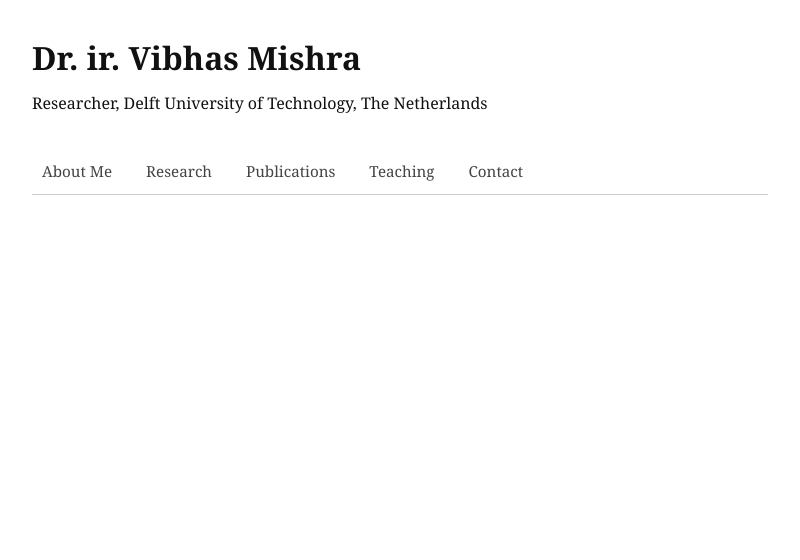
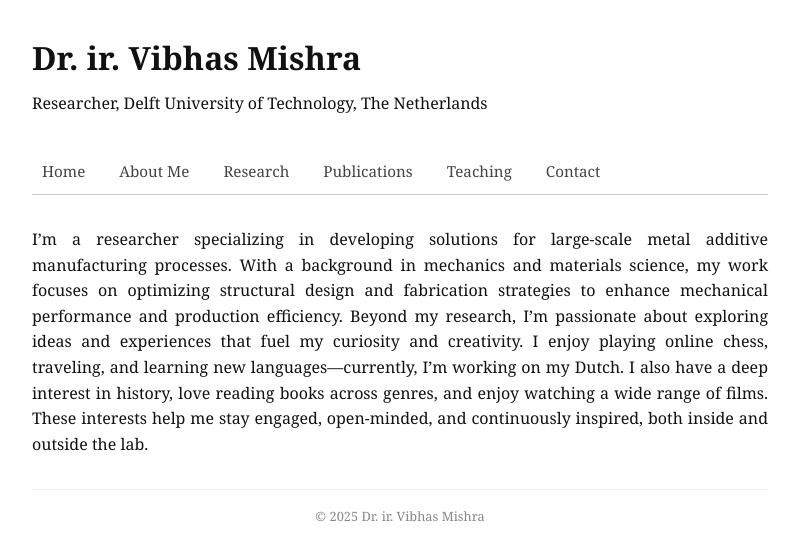
Before and after one commit to tovibhas1110/AcademicWeb, a React (Create React App) app: page /AcademicWeb/About in a window 1280 px wide. Shown: the top 560 px of the page, without its empty margins (240-1040 px from the left). Built offline with nearby package versions, Linux system fonts and the light colour scheme.

Commit message:
Update website content

```diff
--- /dev/null
+++ b/src/About.jsx
@@ -0,0 +1,31 @@
+// src/pages/Home.jsx
+import { Link } from "react-router-dom";
+import './AcademicWebsite.css';
+
+function About() {
+  return (
+    <div className="max-w-3xl mx-auto px-6 py-12 text-gray-900 font-serif">
+      <main className="space-y-12">
+        <section id="about">
+          <div className="flex flex-col sm:flex-row sm:items-start gap-6">
+            <p align="justify">
+              I’m a researcher specializing in developing solutions for large-scale metal additive manufacturing processes.
+              With a background in mechanics and materials science, my work focuses on optimizing structural design and fabrication strategies to enhance mechanical performance and production efficiency.
+              Beyond my research, I’m passionate about exploring ideas and experiences that fuel my curiosity and creativity.
+              I enjoy playing online chess, traveling, and learning new languages—currently, I’m working on my Dutch.
+              I also have a deep interest in history, love reading books across genres, and enjoy watching a wide range of films.
+              These interests help me stay engaged, open-minded, and continuously inspired, both inside and outside the lab.
+            </p>
+
+          </div>
+        </section>
+      </main>
+
+      <footer className="mt-12 text-sm text-center text-gray-500 border-t pt-6">
+        &copy; 2025 Dr. ir. Vibhas Mishra
+      </footer>
+    </div>
+  );
+}
+
+export default About;
--- a/src/AcademicWebsite.css
+++ b/src/AcademicWebsite.css
@@ -205,7 +205,7 @@
 }
 
 .image-grid img:hover {
-  transform: scale(2);
+  transform: scale(1.2);
 }
 
 /* Basic link appearance for non-Tailwind links */
--- a/src/App.js
+++ b/src/App.js
@@ -2,12 +2,14 @@
 import {useEffect} from "react";
 import { BrowserRouter, Routes, Route } from "react-router-dom";
 import StressBasedScrollStory from "./story1";
-import About from "./Home";
+import About from "./About";
+import Home from "./Home";
 import Navbar from "./Navbar";
 import Research from "./Research";
 import Teaching from "./Teaching";
 import Publications from "./Publications";
 import Contact from "./Contact";
+import { Link } from "react-router-dom";
 
 
 
@@ -26,13 +28,15 @@
       <p className="text-lg text-gray-700">Researcher, Delft University of Technology, The Netherlands</p>
       </header>
     </div>
+
     <Navbar />
       <Routes>
-        <Route path="/About" element={<About />} />
-        <Route path="/Research" element={<Research />} />
-        <Route path="/Publications" element={<Publications />} />
-        <Route path="/Teaching" element={<Teaching />} />
-        <Route path="/Contact" element={<Contact />} />
+        <Route path="/AcademicWeb/" element={<Home />} />
+        <Route path="/AcademicWeb/About" element={<About />} />
+        <Route path="/AcademicWeb/Research" element={<Research />} />
+        <Route path="/AcademicWeb/Publications" element={<Publications />} />
+        <Route path="/AcademicWeb/Teaching" element={<Teaching />} />
+        <Route path="/AcademicWeb/Contact" element={<Contact />} />
       </Routes>
     </BrowserRouter>
 
--- a/src/Home.jsx
+++ b/src/Home.jsx
@@ -4,20 +4,10 @@
 
 function Home() {
   return (
+
     <div className="max-w-3xl mx-auto px-6 py-12 text-gray-900 font-serif">
       <main className="space-y-12">
         <section id="about">
-          <div className="flex flex-col sm:flex-row sm:items-start gap-6">
-            <p align="justify">
-              I’m a researcher specializing in developing solutions for large-scale metal additive manufacturing processes.
-              With a background in mechanics and materials science, my work focuses on optimizing structural design and fabrication strategies to enhance mechanical performance and production efficiency.
-              Beyond my research, I’m passionate about exploring ideas and experiences that fuel my curiosity and creativity.
-              I enjoy playing online chess, traveling, and learning new languages—currently, I’m working on my Dutch.
-              I also have a deep interest in history, love reading books across genres, and enjoy watching a wide range of films.
-              These interests help me stay engaged, open-minded, and continuously inspired, both inside and outside the lab.
-            </p>
-
-          </div>
           <div className="image-grid">
             <img src={`${process.env.PUBLIC_URL}/images/defence.jpeg`} alt="In the lab" />
             <img src={`${process.env.PUBLIC_URL}/images/degree.jpeg`} alt="Playing chess" />
--- a/src/Navbar.jsx
+++ b/src/Navbar.jsx
@@ -5,11 +5,12 @@
   return (
 
     <nav style={{ padding: "10px", borderBottom: "1px solid #ccc" }}>
-      <Link to="/About" style={{ marginRight: "10px" }}>About Me</Link>
-      <Link to="/Research" style={{ marginRight: "10px" }}>Research</Link>
-      <Link to="/Publications" style={{ marginRight: "10px" }}>Publications</Link>
-      <Link to="/Teaching" style={{ marginRight: "10px" }}>Teaching</Link>
-      <Link to="/Contact" style={{ marginRight: "10px" }}>Contact</Link>
+      <Link to="/AcademicWeb/" style={{ marginRight: "10px" }}>Home</Link>
+      <Link to="/AcademicWeb/About" style={{ marginRight: "10px" }}>About Me</Link>
+      <Link to="/AcademicWeb/Research" style={{ marginRight: "10px" }}>Research</Link>
+      <Link to="/AcademicWeb/Publications" style={{ marginRight: "10px" }}>Publications</Link>
+      <Link to="/AcademicWeb/Teaching" style={{ marginRight: "10px" }}>Teaching</Link>
+      <Link to="/AcademicWeb/Contact" style={{ marginRight: "10px" }}>Contact</Link>
     </nav>
   );
 }
```
